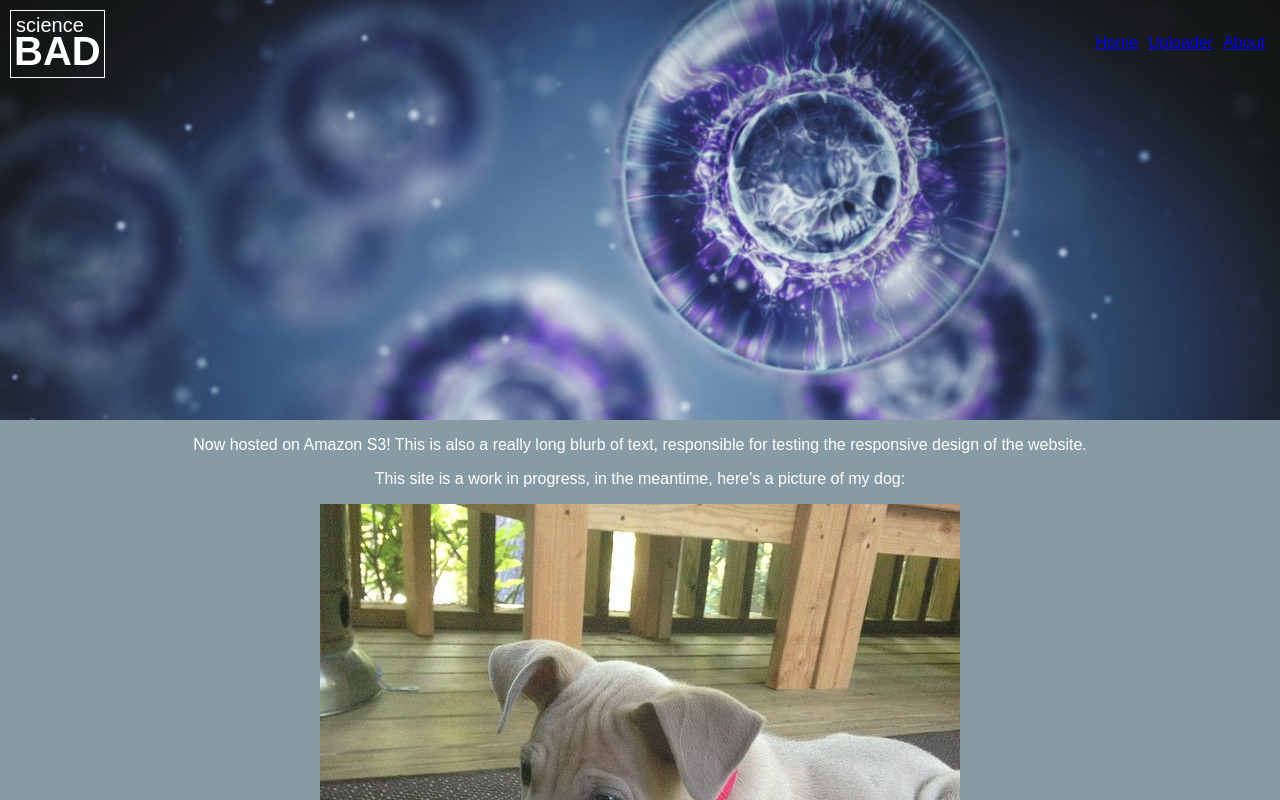
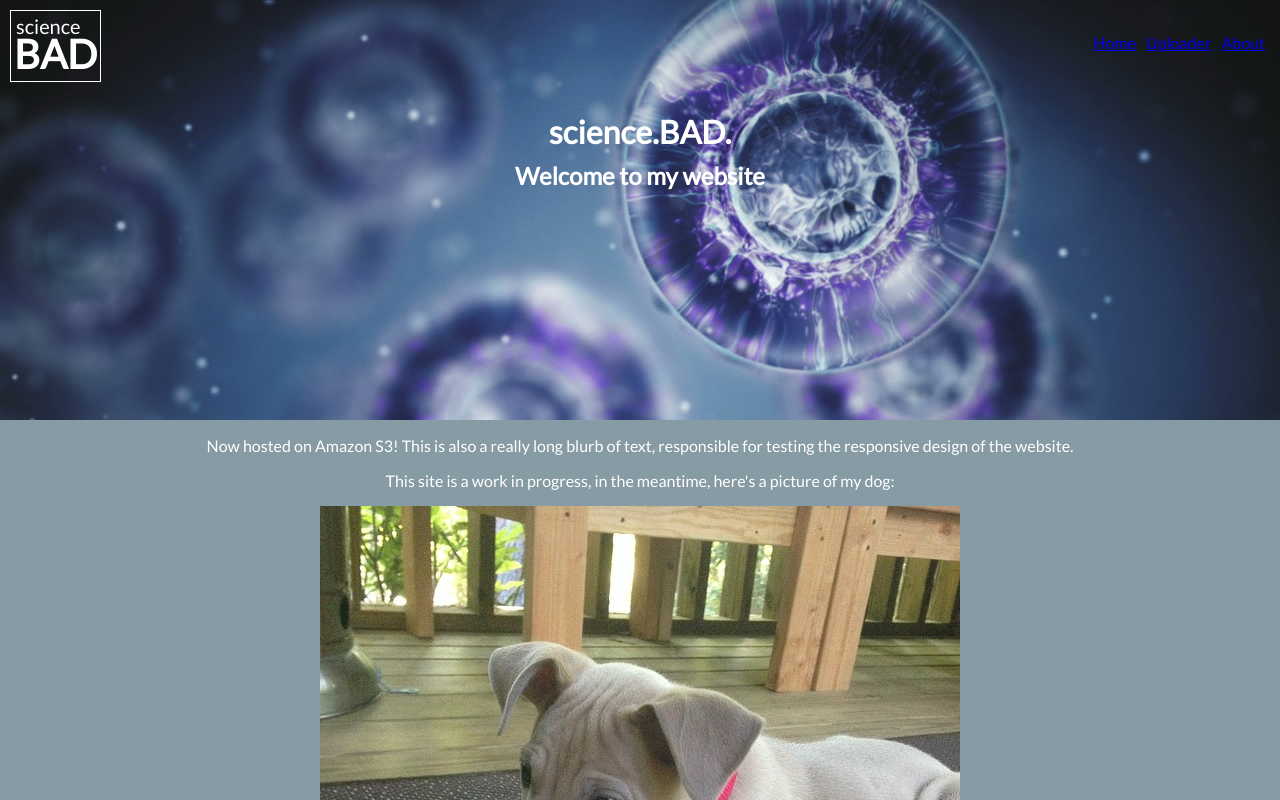
Before and after one commit to ncon5910/sciencebad, a plain HTML site: page index.html in a window 1280 px wide. Shown: the top 800 px of the page. Drawn offline with Linux system fonts and the light colour scheme.

Commit message:
Added header text to hero container

```diff
--- a/index.html
+++ b/index.html
@@ -1,16 +1,16 @@
 <html xmlns="http://www.w3.org/1999/xhtml" >
 <head>
 	<link rel="stylesheet" type="text/css" href="style.css">
+	<link href='https://fonts.googleapis.com/css?family=Lato' rel='stylesheet' type='text/css'>
 	<meta name="viewport" content="width=device-width, initial-scale=1">
     <title>Science Bad!</title>
 </head>
 <body>
-	<div id="header">
+	<div id="hero">
 		<div id=logo>
 			<p class=science>science</p>
 			<p class=bad>BAD</p>
 		</div>
-
 	  	<nav class=top_nav>
 	  		<ul>
 	  			<li>
@@ -24,13 +24,16 @@
 	  			</li>
   			</ul>
 	  	</nav>
+	  	<div class=introduction>
+	  		<h1 class=brand>science.BAD.</h1>
+	  		<h2 class=brand>Welcome to my website</h2>
+  		</div>
   	</div>
-	  	<div id="body">
-			<p>Now hosted on Amazon S3! This is also a really long blurb of text, responsible for testing the responsive design of the website.</p>
-			<p>This site is a work in progress, in the meantime, here's a picture of my dog:</p>
-			<img src="Plato.jpg" alt="This should have been a picture of my dog">
-		</div>
-		</div>
+  	<div id="body">
+		<p>Now hosted on Amazon S3! This is also a really long blurb of text, responsible for testing the responsive design of the website.</p>
+		<p>This site is a work in progress, in the meantime, here's a picture of my dog:</p>
+		<img src="Plato.jpg" alt="This should have been a picture of my dog">
+	</div>
   	<footer>Created by Nicholas Conner</footer>
 </body>
 </html>
--- a/style.css
+++ b/style.css
@@ -1,10 +1,12 @@
+
+
 body {
 	min-height: 100%;
 	position: relative;
 	border: 0;
 	margin: 0;
 
-	font-family: sans-serif;
+	font-family: "Lato",serif;
 	color: white;
 	background-color: #869ba3;
 }
@@ -13,7 +15,7 @@ div {
 	display: block;
 }
 
-#header {
+#hero {
 	display: block;
 	background-image: url(science_hero.jpg);
 	background-size: cover;
@@ -64,6 +66,17 @@ li {
 	margin: 5;
 }
 
+.introduction {
+	margin: auto;
+	width: 60%;
+	text-align: center;
+	padding: 20px 0;
+}
+
+.brand {
+	margin: 10px 0;
+}
+
 img {
 	max-width: 100%;
 	height:auto;
```
